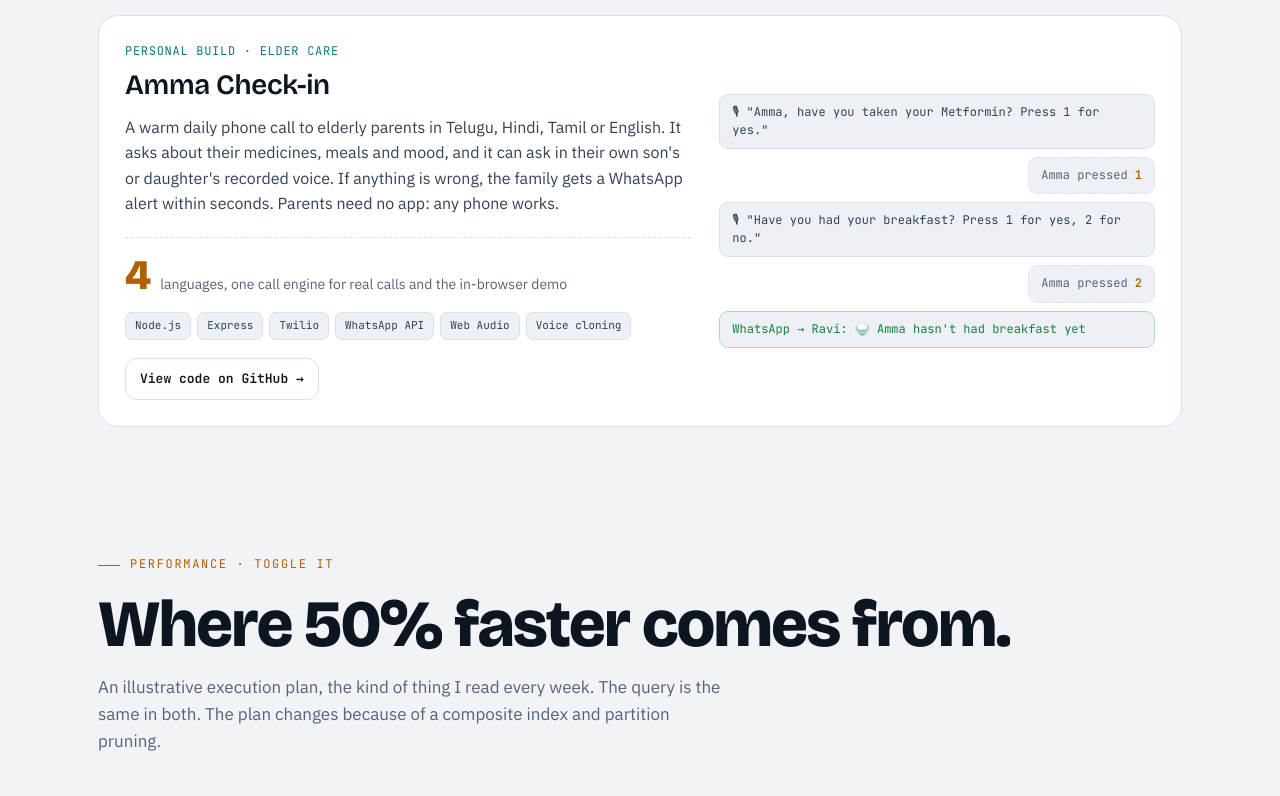
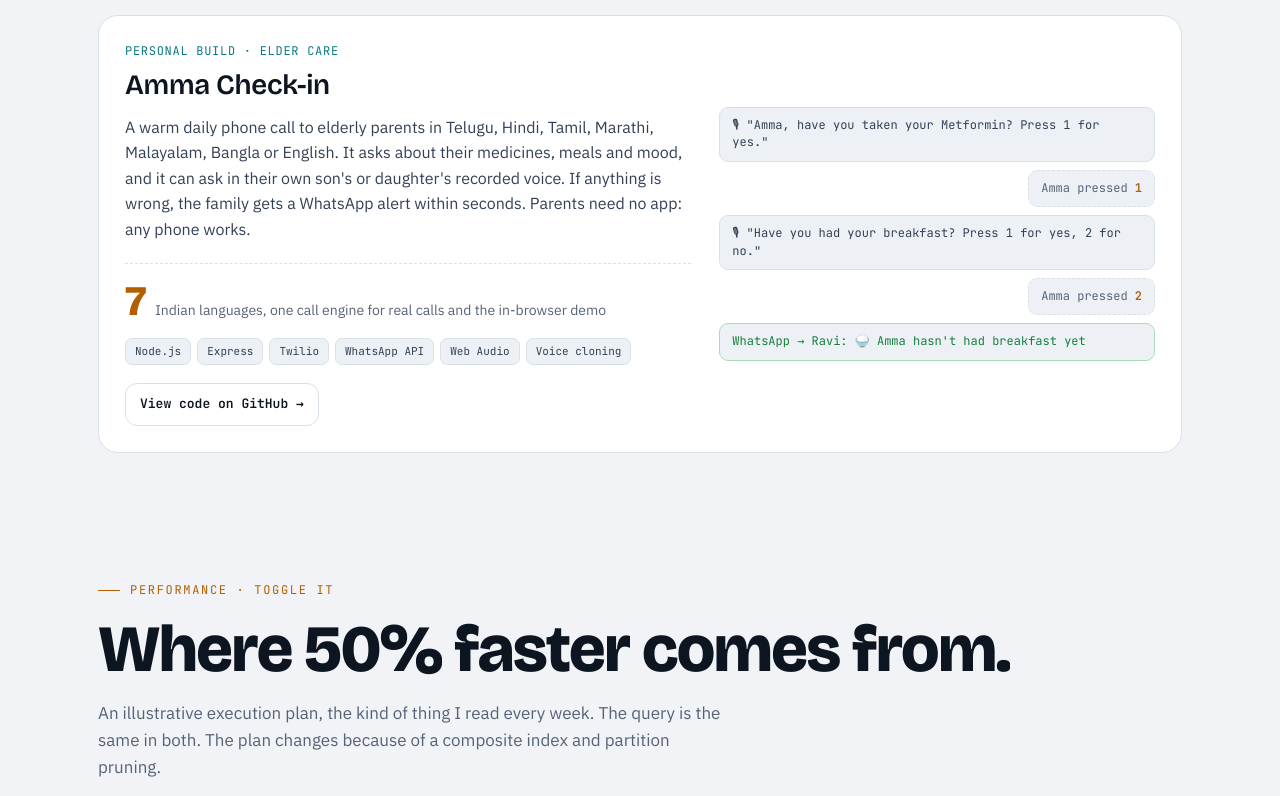
Before and after one commit to shivam8897/shivam8897.github.io, a plain HTML site: page index.html in a window 1280 px wide. Shown: the part 5089-5885 px from the top of the page. Drawn offline with nearby package versions, Linux system fonts and the light colour scheme; animation ran at ten frames a second.

Commit message:
Amma Check-in card: now 7 Indian languages
Co-Authored-By: Claude Opus 5.5 <noreply@anthropic.com>

```diff
--- a/index.html
+++ b/index.html
@@ -780,8 +780,8 @@ html.plane-on input,html.plane-on textarea{cursor:text!important}
         <div>
           <div class="client">Personal build · Elder care</div>
           <h3>Amma Check-in</h3>
-          <p>A warm daily phone call to elderly parents in Telugu, Hindi, Tamil or English. It asks about their medicines, meals and mood, and it can ask in their own son's or daughter's recorded voice. If anything is wrong, the family gets a WhatsApp alert within seconds. Parents need no app: any phone works.</p>
-          <div class="metric"><b>4</b><span>languages, one call engine for real calls and the in-browser demo</span></div>
+          <p>A warm daily phone call to elderly parents in Telugu, Hindi, Tamil, Marathi, Malayalam, Bangla or English. It asks about their medicines, meals and mood, and it can ask in their own son's or daughter's recorded voice. If anything is wrong, the family gets a WhatsApp alert within seconds. Parents need no app: any phone works.</p>
+          <div class="metric"><b>7</b><span>Indian languages, one call engine for real calls and the in-browser demo</span></div>
           <div class="tags"><span class="tag">Node.js</span><span class="tag">Express</span><span class="tag">Twilio</span><span class="tag">WhatsApp API</span><span class="tag">Web Audio</span><span class="tag">Voice cloning</span></div>
           <div class="links"><a class="btn ghost" href="https://github.com/shivam8897/amma-checkin" target="_blank" rel="noopener">View code on GitHub →</a></div>
         </div>
@@ -1373,7 +1373,7 @@ Oracle/PL/SQL systems and release tooling for NBN (Australia) and TSB Bank (UK).
 • Capital & impairment  PL/SQL · IFRS 9                <span class="p">25% faster queries</span>
 • Securitization        PL/SQL · ETL                   <span class="p">15% faster module</span>
 • Database CI/CD        Git · Liquibase                <span class="p">40% faster releases</span>
-• Amma Check-in         Node.js · Twilio · Web Audio   <span class="p">4 languages</span>`,
+• Amma Check-in         Node.js · Twilio · Web Audio   <span class="p">7 languages</span>`,
     skills:()=>`lang     Python, SQL, PL/SQL, shell
 orch     Apache Airflow, IBM DataStage
 db       Oracle 11g/12c/19c, tuning, partitioning
```
